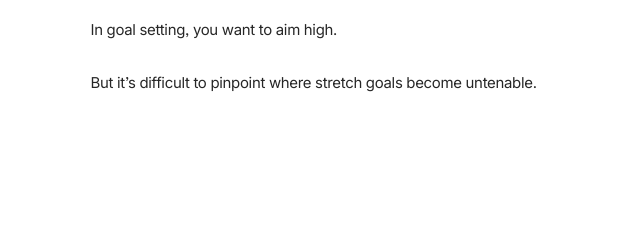
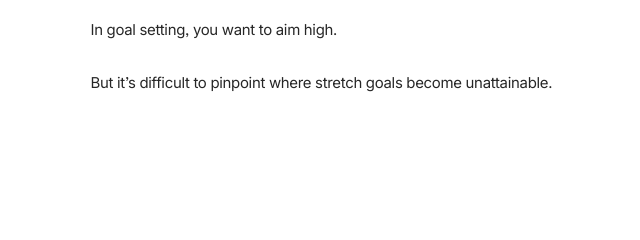
Before and after one commit to davidvkimball/david.qa, an Astro site: page /ambition in a window 1280 px wide. Shown: the part 291-531 px from the top of the page, 286-926 px from the left. Built offline with nearby package versions, Linux system fonts and the light colour scheme; Astro itself is replaced by a stand-in of ours.

Commit message:
Blog update 9/2/2025 10:55am: 1 file(s) changed.

```diff
--- a/src/content/posts/ambition.md
+++ b/src/content/posts/ambition.md
@@ -6,4 +6,4 @@ Where's the line between ambition and delusion?
 
 In goal setting, you want to aim high.
 
-But it's difficult to pinpoint where stretch goals become untenable.
+But it's difficult to pinpoint where stretch goals become unattainable.
```
